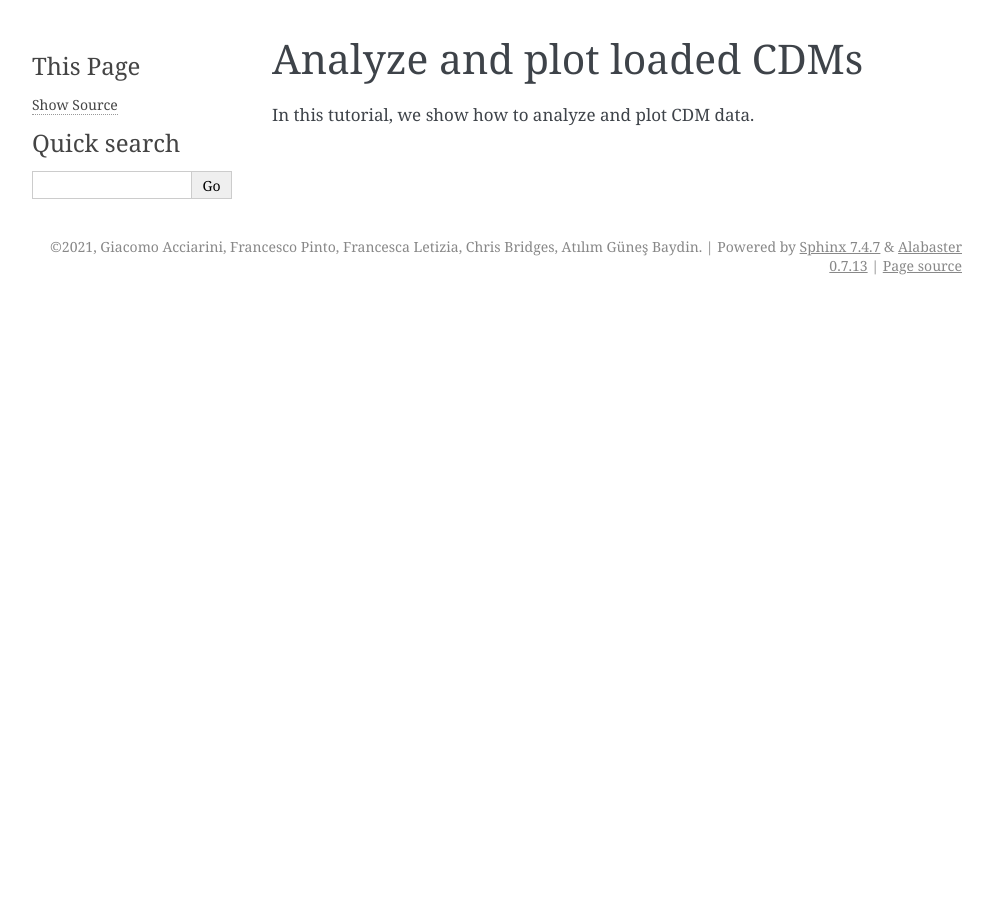
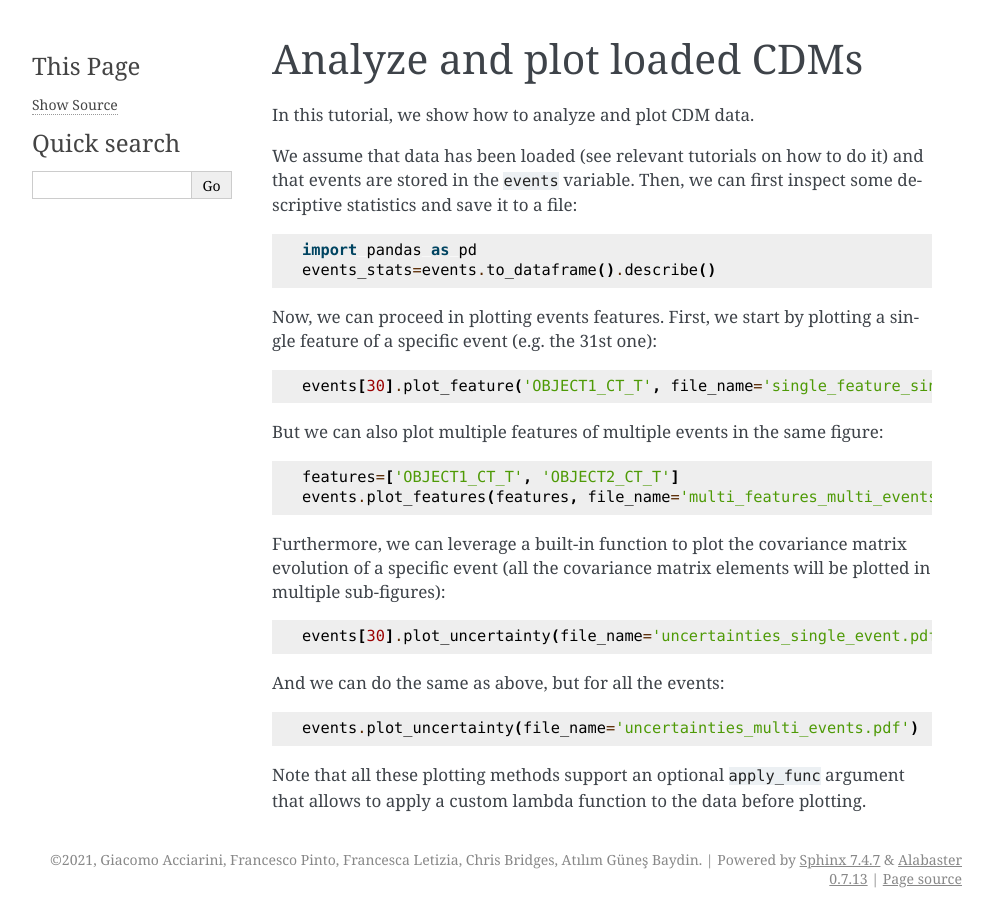
Before and after one commit to kesslerlib/kessler, a Sphinx documentation site: the page built from docs/tutorials/analysis_and_plotting.rst, in a window 1280 px wide. Shown: the whole page, without its empty margins (148-1141 px from the left). Built offline with Sphinx 7.4.7, drawn with Linux system fonts in a browser that asks for light colours.

Commit message:
plotting and analysis tutorial

```diff
--- a/docs/tutorials/analysis_and_plotting.rst
+++ b/docs/tutorials/analysis_and_plotting.rst
@@ -2,3 +2,37 @@ Analyze and plot loaded CDMs
 ============================
 
 In this tutorial, we show how to analyze and plot CDM data.
+
+We assume that data has been loaded (see relevant tutorials on how to do it) and that events are stored in the ``events`` variable. Then, we can first inspect some descriptive statistics and save it to a file:
+
+.. code-block:: python
+
+   import pandas as pd
+   events_stats=events.to_dataframe().describe()
+
+Now, we can proceed in plotting events features. First, we start by plotting a single feature of a specific event (e.g. the 31st one):
+
+.. code-block:: python
+
+   events[30].plot_feature('OBJECT1_CT_T', file_name='single_feature_single_event.pdf')
+
+But we can also plot multiple features of multiple events in the same figure:
+
+.. code-block:: python
+
+   features=['OBJECT1_CT_T', 'OBJECT2_CT_T']
+   events.plot_features(features, file_name='multi_features_multi_events.pdf')
+
+Furthermore, we can leverage a built-in function to plot the covariance matrix evolution of a specific event (all the covariance matrix elements will be plotted in multiple sub-figures):
+
+.. code-block:: python
+
+   events[30].plot_uncertainty(file_name='uncertainties_single_event.pdf')
+
+And we can do the same as above, but for all the events:
+
+.. code-block:: python
+
+   events.plot_uncertainty(file_name='uncertainties_multi_events.pdf')
+
+Note that all these plotting methods support an optional ``apply_func`` argument that allows to apply a custom lambda function to the data before plotting.
```
